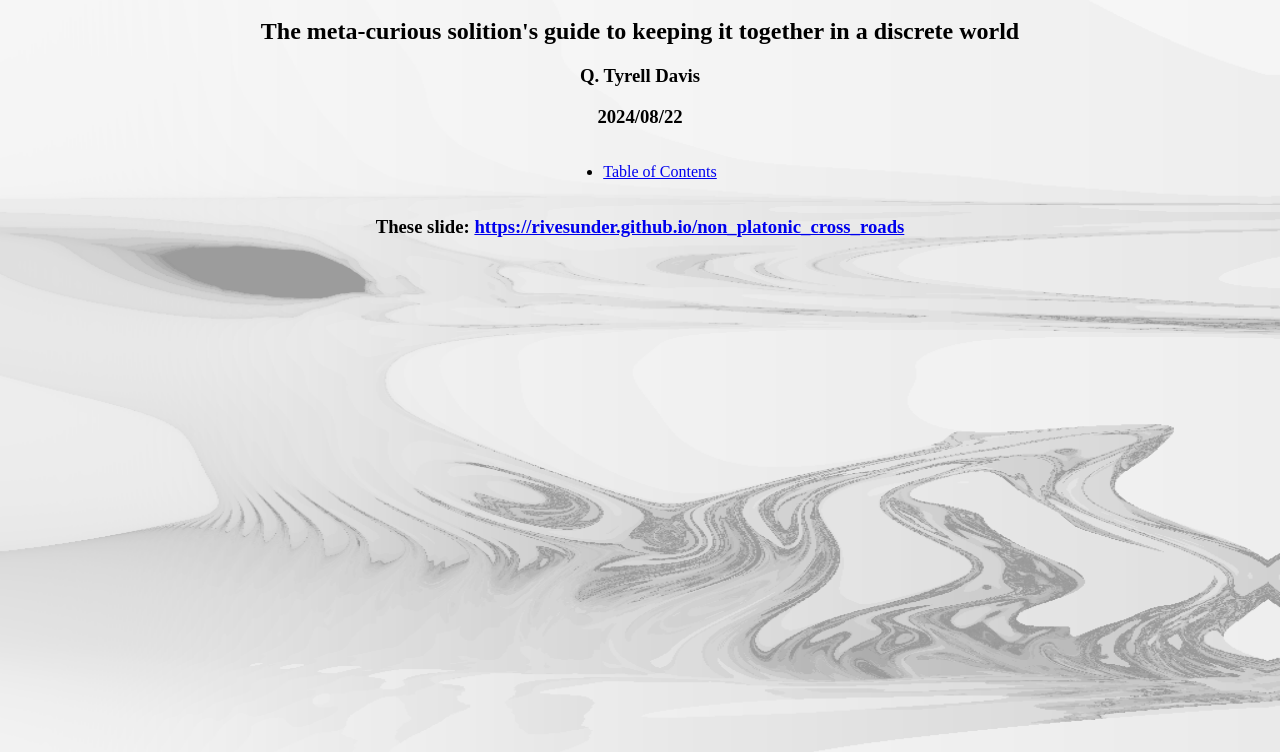
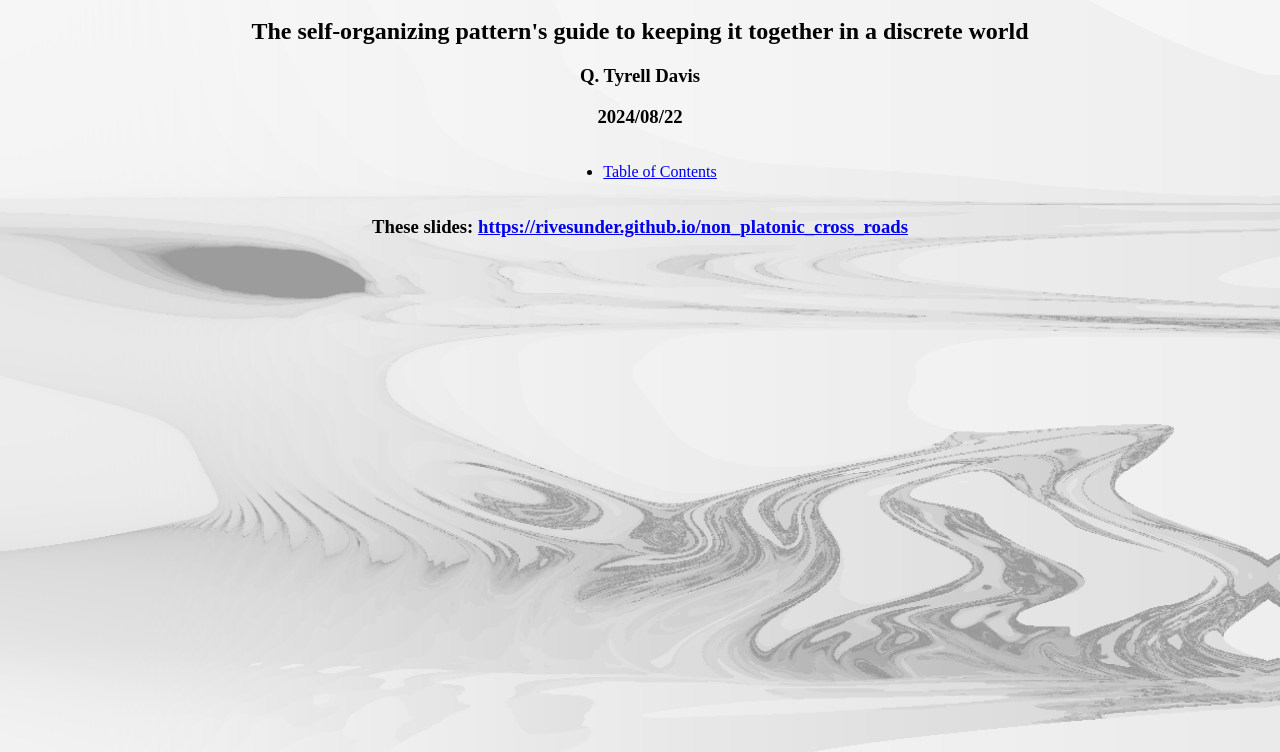
Before and after one commit to riveSunder/non_platonic_cross_roads, a plain HTML site: page docs/index.html in a window 1280 px wide. Shown: the part 48-800 px from the top of the page. Drawn offline with Linux system fonts and the light colour scheme.

Commit message:
copy-editing

```diff
--- a/docs/index.html
+++ b/docs/index.html
@@ -42,7 +42,7 @@
 
 <div align="center">
   <h1>Simulated Universe Survival Guide</h1>
-  <h2>The meta-curious solition's guide to keeping it together in a discrete world</h2>
+  <h2>The self-organizing pattern's guide to keeping it together in a discrete world</h2>
   <h3>Q. Tyrell Davis</h3>
   <h3>2024/08/22</h3>
 
@@ -50,7 +50,7 @@
   <ul class="unlist">
     <li><a href="toc.html">Table of Contents</a></li>
   </ul>
-  <h3>These slide: <a href="https://rivesunder.github.io/non_platonic_cross_roads">https://rivesunder.github.io/non_platonic_cross_roads</a></h3>
+  <h3>These slides: <a href="https://rivesunder.github.io/non_platonic_cross_roads">https://rivesunder.github.io/non_platonic_cross_roads</a></h3>
 
 
 
```
Also changed, not shown: docs/intro_ghost.html (+1 -1 lines).
